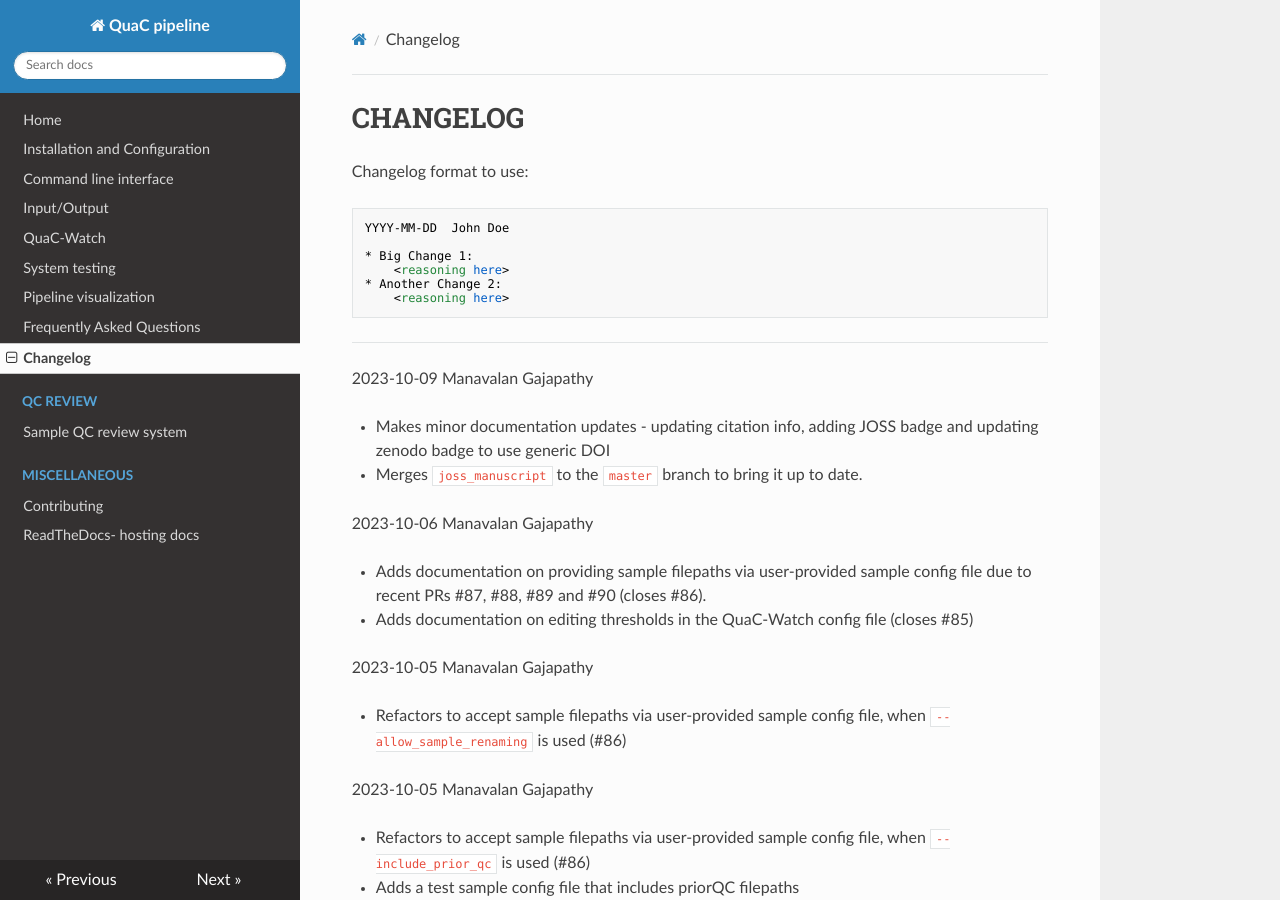
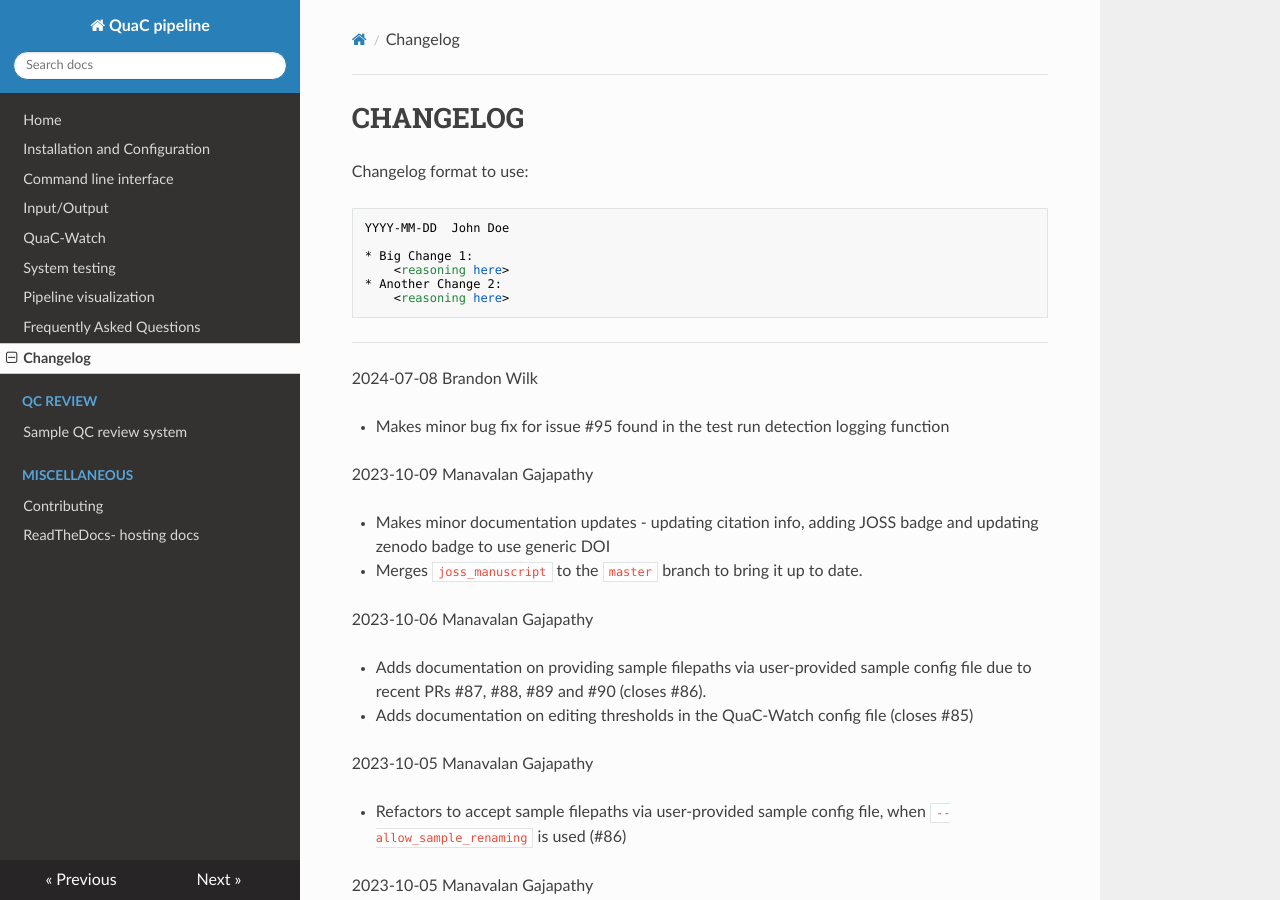
Before and after one commit to uab-cgds-worthey/quac, an MkDocs documentation site: the page built from docs/Changelog.md, in a window 1280 px wide and 900 px high. Built offline with MkDocs 1.6.1, drawn with Linux system fonts in a browser that asks for light colours; nearby versions of some CDN libraries.

Commit message:
updated changelog

````diff
--- a/docs/Changelog.md
+++ b/docs/Changelog.md
@@ -11,6 +11,10 @@ YYYY-MM-DD  John Doe
     <reasoning here>
 ```
 ---
+
+2024-07-08  Brandon Wilk
+
+* Makes minor bug fix for issue #95 found in the test run detection logging function
 
 2023-10-09  Manavalan Gajapathy
 
````
